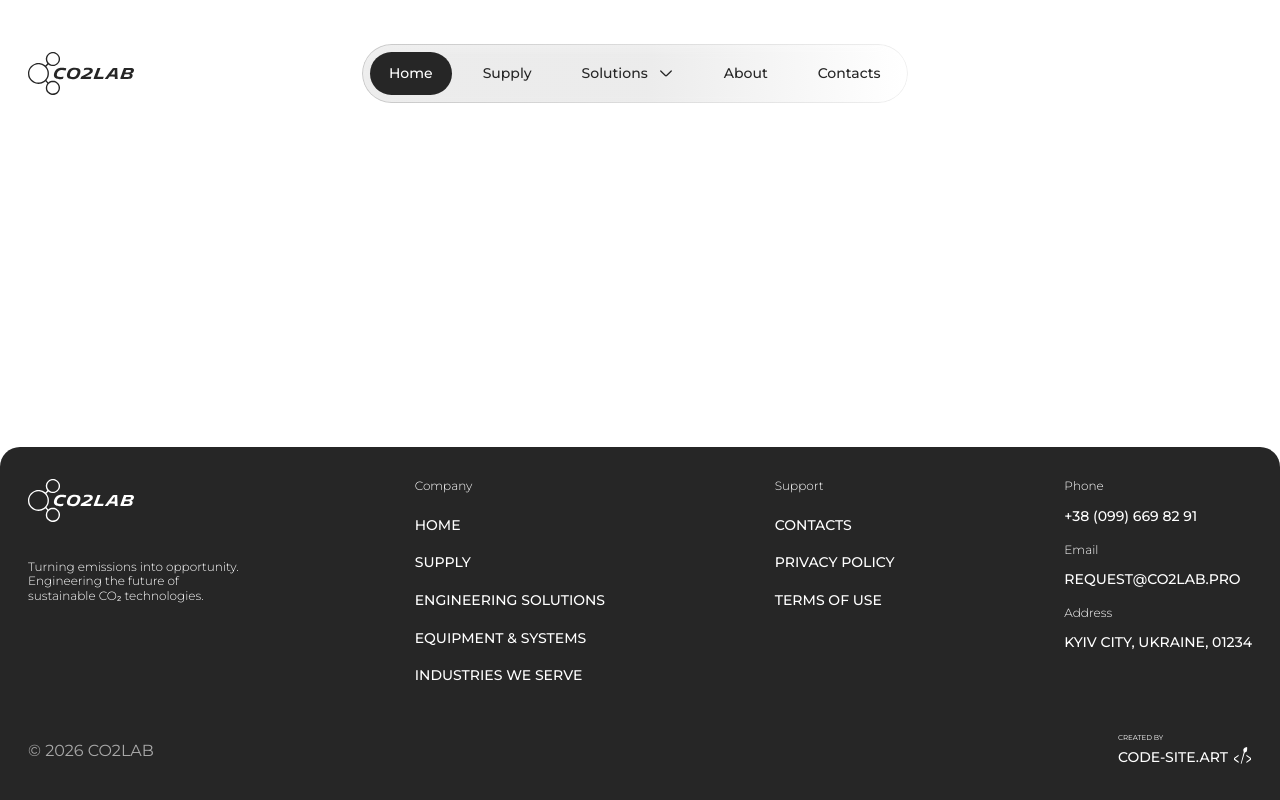
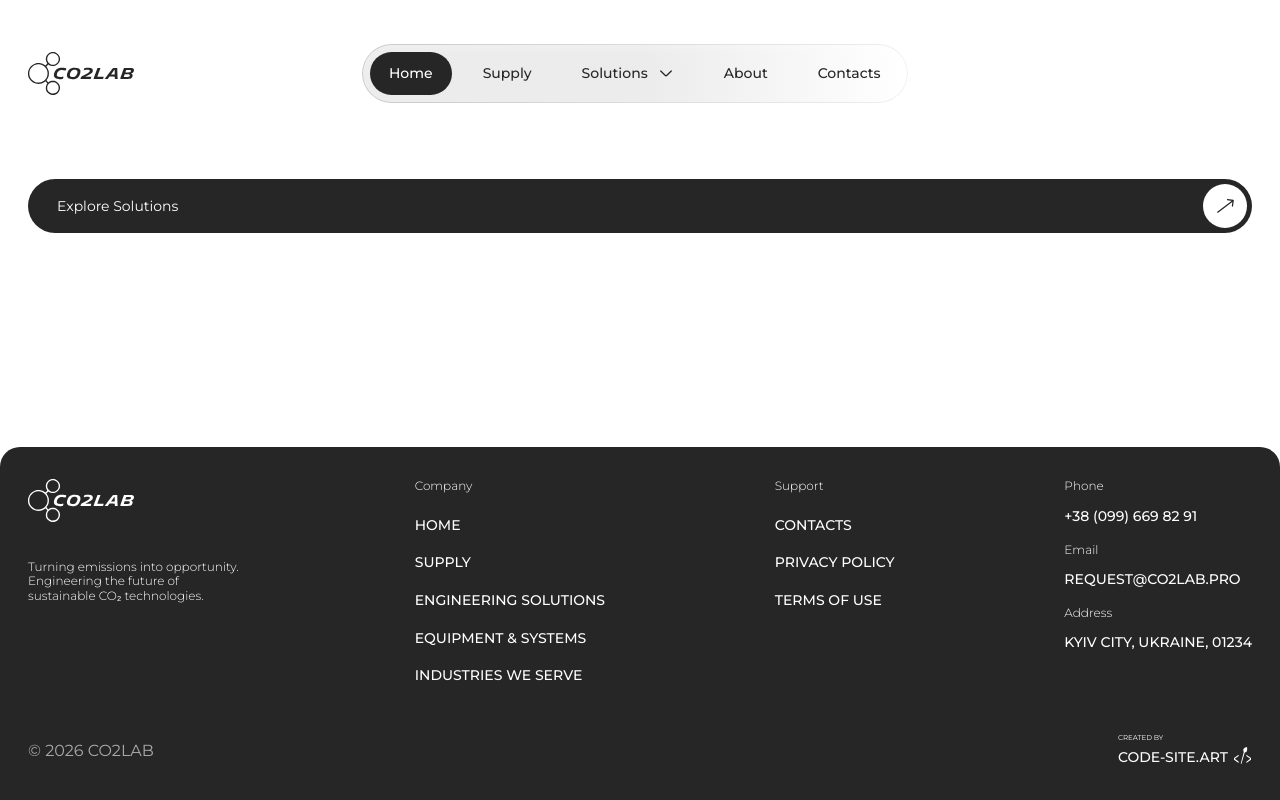
Before and after one commit to cyanidium-dev/co2lab, a Next.js app: page / in a window 1280 px wide. Built offline with nearby package versions, Linux system fonts and the light colour scheme.

Commit message:
added main button

```diff
--- a/src/components/homePage/hero/Hero.tsx
+++ b/src/components/homePage/hero/Hero.tsx
@@ -1,3 +1,12 @@
+import Container from "@/components/shared/container/Container";
+import MainButton from "@/components/shared/buttons/MainButton";
+
 export default function Hero() {
-  return <section></section>;
+  return (
+    <section className="pt-22 lg:pt-8">
+      <Container>
+        <MainButton>Explore Solutions</MainButton>
+      </Container>
+    </section>
+  );
 }
--- a/src/components/icons/ChevronIcon.tsx
+++ /dev/null
@@ -1,30 +0,0 @@
-type ChevronIconProps = {
-    open?: boolean;
-    className?: string;
-};
-
-export default function ChevronIcon({
-    open = false,
-    className = "",
-}: ChevronIconProps) {
-    return (
-        <svg
-            width="16"
-            height="16"
-            viewBox="0 0 16 16"
-            fill="none"
-            xmlns="http://www.w3.org/2000/svg"
-            className={`ml-1 shrink-0 transition-transform duration-200 ${open ? "rotate-180" : ""} ${className}`.trim()}
-            aria-hidden
-        >
-            <path
-                d="M2.72003 10.0333L7.0667 5.68666C7.58003 5.17333 8.42003 5.17333 8.93336 5.68666L13.28 10.0333"
-                stroke="currentColor"
-                strokeWidth="1.25"
-                strokeMiterlimit="10"
-                strokeLinecap="round"
-                strokeLinejoin="round"
-            />
-        </svg>
-    );
-}
--- /dev/null
+++ b/src/components/shared/buttons/MainButton.tsx
@@ -0,0 +1,63 @@
+import ArrowIcon from "../icons/ArrowIcon";
+import LoaderIcon from "../icons/LoaderIcon";
+import { twMerge } from "tailwind-merge";
+
+interface MainButtonProps {
+  children: React.ReactNode;
+  type?: "button" | "submit";
+  className?: string;
+  variant?: "black" | "white";
+  disabled?: boolean;
+  isLoading?: boolean;
+  onClick?: () => void;
+  loadingText?: string;
+}
+
+export default function MainButton({
+  type = "button",
+  children,
+  className,
+  variant = "black",
+  disabled = false,
+  isLoading = false,
+  loadingText = "Надсилання...",
+  onClick,
+}: MainButtonProps) {
+  const isBlack = variant === "black";
+
+  return (
+    <button
+      type={type}
+      disabled={disabled}
+      onClick={onClick}
+      className={twMerge(
+        "group flex w-full h-11 lg:h-[54px] p-[5px] items-stretch overflow-hidden rounded-full enabled:cursor-pointer disabled:opacity-60 enabled:active:scale-[98%] will-change-transform transition duration-300 ease-in-out enabled:focus-visible:brightness-125 xl:enabled:hover:brightness-125",
+        isBlack ? "bg-black text-white" : "bg-white text-black",
+        className,
+      )}
+    >
+      <span
+        className={twMerge(
+          "flex flex-1 items-center rounded-l-full pl-6 pr-2 text-[12px] lg:text-[14px] font-normal leading-[120%]",
+          isBlack ? "bg-black text-white" : "bg-white text-black",
+        )}
+      >
+        {isLoading ? loadingText : children}
+      </span>
+      <div
+        className={twMerge(
+          "flex w-auto h-full aspect-square shrink-0 items-center justify-center rounded-full",
+          isBlack ? "bg-white text-black" : "bg-black text-white",
+        )}
+      >
+        {isLoading ? (
+          <LoaderIcon className="relative top-0 right-0 w-5 h-5" />
+        ) : (
+          <ArrowIcon
+            className="h-[14px] w-[17px] transition-transform duration-300 ease-in-out group-focus-visible:translate-x-[2px] group-focus-visible:-translate-y-[2px] xl:group-hover:translate-x-[2px] xl:group-hover:-translate-y-[2px]"
+          />
+        )}
+      </div>
+    </button>
+  );
+}
--- /dev/null
+++ b/src/components/shared/icons/ArrowIcon.tsx
@@ -0,0 +1,22 @@
+type ArrowIconProps = {
+  className?: string;
+};
+
+export default function ArrowIcon({ className = "" }: ArrowIconProps) {
+  return (
+    <svg
+      width="17"
+      height="14"
+      viewBox="0 0 17 14"
+      fill="none"
+      xmlns="http://www.w3.org/2000/svg"
+      className={`shrink-0 ${className}`.trim()}
+      aria-hidden
+    >
+      <path
+        d="M16.8197 1.46483C16.8657 1.11863 16.6223 0.800713 16.2761 0.754741L10.6345 0.00558375C10.2883 -0.0403889 9.97034 0.202994 9.92437 0.549194C9.8784 0.895394 10.1218 1.21331 10.468 1.25928L15.4828 1.9252L14.8169 6.94001C14.7709 7.28621 15.0143 7.60412 15.3605 7.6501C15.7067 7.69607 16.0246 7.45268 16.0706 7.10649L16.8197 1.46483ZM0.384277 13.4839L0.768668 13.986L16.5773 1.8837L16.1929 1.38159L15.8085 0.879482L-0.000113444 12.9818L0.384277 13.4839Z"
+        fill="currentColor"
+      />
+    </svg>
+  );
+}
--- a/src/components/shared/icons/ChevronIcon.tsx
+++ b/src/components/shared/icons/ChevronIcon.tsx
@@ -14,7 +14,7 @@ export default function ChevronIcon({
       viewBox="0 0 16 16"
       fill="none"
       xmlns="http://www.w3.org/2000/svg"
-      className={`shrink-0 transition-transform duration-200 ${open ? "" : "rotate-180"} ${className}`.trim()}
+      className={`shrink-0 transition-transform duration-300 ease-in-out ${open ? "" : "rotate-180"} ${className}`.trim()}
       aria-hidden
     >
       <path
--- /dev/null
+++ b/src/components/shared/icons/LoaderIcon.tsx
@@ -0,0 +1,25 @@
+interface LoaderIconProps {
+  className?: string;
+}
+
+export default function LoaderIcon({ className }: LoaderIconProps) {
+  return (
+    <svg
+      aria-hidden="true"
+      className={`absolute top-[calc(50%-10px)] right-5 w-5 h-5 rotation ${className}`}
+      viewBox="0 0 100 101"
+      fill="none"
+      xmlns="http://www.w3.org/2000/svg"
+      aria-label="loader icon"
+    >
+      <path
+        d="M100 50.5908C100 78.2051 77.6142 100.591 50 100.591C22.3858 100.591 0 78.2051 0 50.5908C0 22.9766 22.3858 0.59082 50 0.59082C77.6142 0.59082 100 22.9766 100 50.5908ZM9.08144 50.5908C9.08144 73.1895 27.4013 91.5094 50 91.5094C72.5987 91.5094 90.9186 73.1895 90.9186 50.5908C90.9186 27.9921 72.5987 9.67226 50 9.67226C27.4013 9.67226 9.08144 27.9921 9.08144 50.5908Z"
+        fill="currentColor"
+      />
+      <path
+        d="M93.9676 39.0409C96.393 38.4038 97.8624 35.9116 97.0079 33.5539C95.2932 28.8227 92.871 24.3692 89.8167 20.348C85.8452 15.1192 80.8826 10.7238 75.2124 7.41289C69.5422 4.10194 63.2754 1.94025 56.7698 1.05124C51.7666 0.367541 46.6976 0.446843 41.7345 1.27873C39.2613 1.69328 37.813 4.19778 38.4501 6.62326C39.0873 9.04874 41.5694 10.4717 44.0505 10.1071C47.8511 9.54855 51.7191 9.52689 55.5402 10.0491C60.8642 10.7766 65.9928 12.5457 70.6331 15.2552C75.2735 17.9648 79.3347 21.5619 82.5849 25.841C84.9175 28.9121 86.7997 32.2913 88.1811 35.8758C89.083 38.2158 91.5421 39.6781 93.9676 39.0409Z"
+        fill="currentFill"
+      />
+    </svg>
+  );
+}
--- a/src/components/shared/logoLink/LogoLink.tsx
+++ b/src/components/shared/logoLink/LogoLink.tsx
@@ -25,7 +25,10 @@ export default function LogoLink({
     <Link
       href="/"
       aria-label="Go to home"
-      className={twMerge("relative z-50", className)}
+      className={twMerge(
+        "relative z-50 transition-opacity xl:hover:opacity-80 focus-visible:opacity-80 transition-duration-300 ease-in-out outline-none",
+        className,
+      )}
       onClick={onNavigate}
     >
       <svg
```
